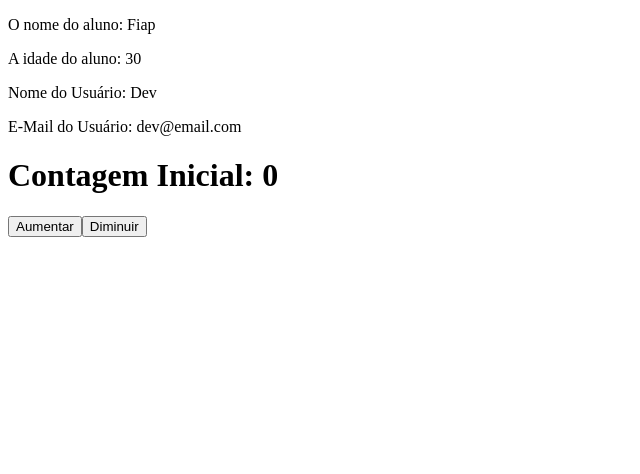
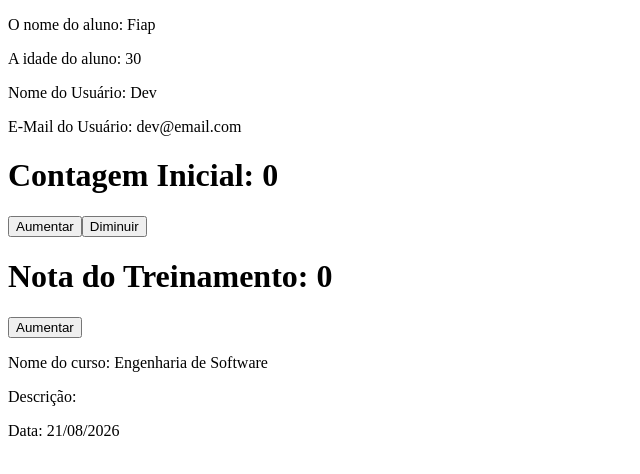
Before and after one commit to OctavioMello/ExemploReact2, a React (Vite) app: page / in a window 1280 px wide. Shown: the top 474 px of the page, without its empty margins (0-640 px from the left). Built offline with nearby package versions, Linux system fonts and the light colour scheme.

Commit message:
feat: Componentes Treinamento e Curso

```diff
--- a/src/App.jsx
+++ b/src/App.jsx
@@ -1,6 +1,8 @@
 import Aluno from "./components/Aluno"
 import Dados from "./components/Dados"
 import Contador from "./components/Contador"
+import Treinamento from "./components/Treinamento"
+import Curso from "./components/Curso"
 
 const App = () => {
   return (
@@ -8,6 +10,8 @@ const App = () => {
     <Aluno nome="Fiap" idade="30"/>
     <Dados usuario="Dev" email="dev@email.com"/>
     <Contador/>
+    <Treinamento/>
+    <Curso curso="Engenharia de Software" descrição="Programação" data="21/08/2026"/>
     </>
   )
 }
--- /dev/null
+++ b/src/components/Curso.jsx
@@ -0,0 +1,13 @@
+
+
+const Curso = (props) => {
+  return (
+    <>
+      <p>Nome do curso: {props.curso}</p>
+      <p>Descrição: {props.descricao}</p>
+      <p>Data: {props.data}</p>
+    </>
+  )
+}
+
+export default Curso
--- /dev/null
+++ b/src/components/Treinamento.jsx
@@ -0,0 +1,16 @@
+import { useState } from "react"
+
+const Treinamento = () => {
+
+
+    const [treinamento, setTreinamento] = useState(0);
+
+  return (
+    <>
+    <h1>Nota do Treinamento: {treinamento}</h1>
+      <button onClick={()=>setTreinamento(treinamento+1)}>Aumentar</button>
+    </>
+  )
+}
+
+export default Treinamento
```
